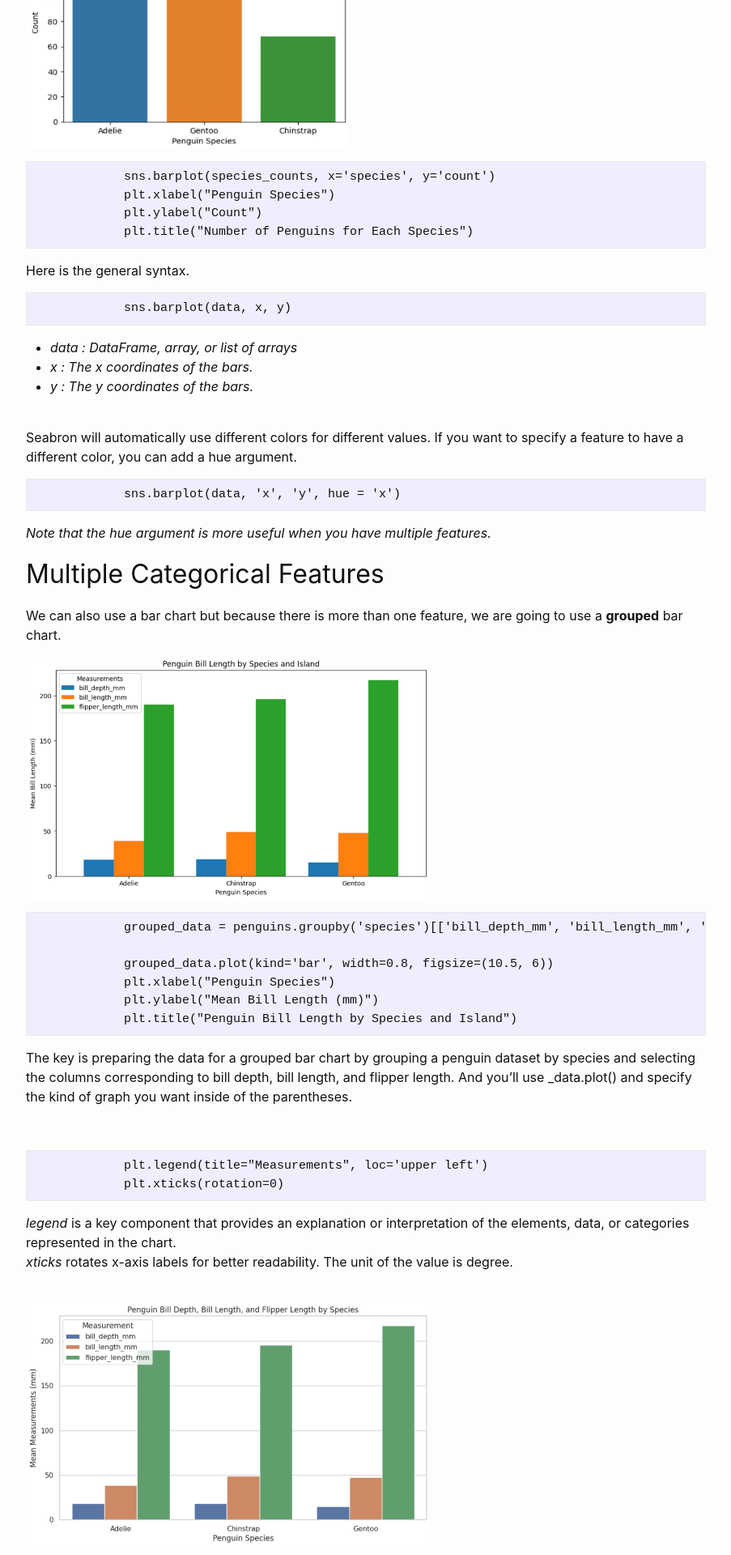
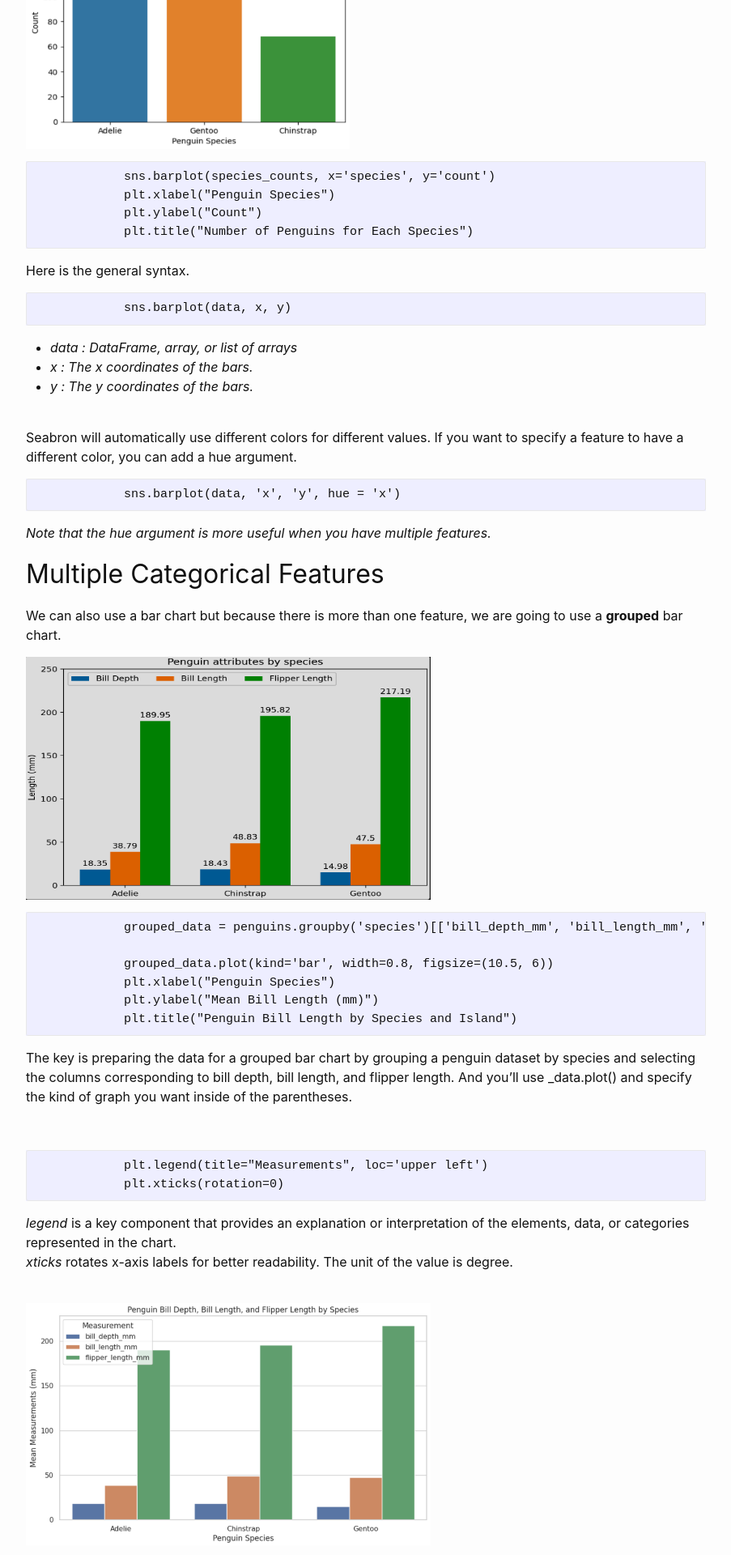
Before and after one commit to JinSadiePark/JinSadiePark.github.io, a Jekyll site: the page built from _posts/2023-09-01-first-post.md, in a window 1280 px wide. Shown: the part 2232-4152 px from the top of the page at 81% size, without its empty margins (188-1091 px from the left). Built offline with Jekyll 4.4.1, drawn with Linux system fonts in a browser that asks for light colours; comment, search, counter and statistics services are not loaded.

Commit message:
Update 2023-09-01-first-post.md

```diff
--- a/_posts/2023-09-01-first-post.md
+++ b/_posts/2023-09-01-first-post.md
@@ -50,13 +50,13 @@ In this case, however, you can't have multiple colors. If you want different col
               penguin_bar[2].set_color('tomato')
 
 _You can google for the matplotlib color options._<br>
-<img src="https://github.com/JinSadiePark/JinSadiePark.github.io/blob/main/_posts/Screenshot%202023-10-13%20at%205.24.55%20PM.png?raw=true" alt="Resized Image" width="400" height="300">
+<img src="https://github.com/JinSadiePark/JinSadiePark.github.io/blob/main/assets/images/Screenshot%202023-10-13%20at%205.24.55%20PM.png?raw=true" alt="Resized Image" width="400" height="300">
 <br>
 <br>
 <br>
 We can also use seaborn to create graphs.
 
-<img src="https://github.com/JinSadiePark/JinSadiePark.github.io/blob/main/_posts/Screenshot%202023-10-13%20at%207.05.23%20PM.png?raw=true" alt="Resized Image" width="400" height="300">
+<img src="https://github.com/JinSadiePark/JinSadiePark.github.io/blob/main/assets/images/Screenshot%202023-10-13%20at%207.05.23%20PM.png?raw=true" alt="Resized Image" width="400" height="300">
 <br>
 
                 sns.barplot(species_counts, x='species', y='count')
@@ -85,7 +85,7 @@ _Note that the hue argument is more useful when you have multiple features._
 ## Multiple Categorical Features
 We can also use a bar chart but because there is more than one feature, we are going to use a **grouped** bar chart.
 
-<img src="https://github.com/JinSadiePark/JinSadiePark.github.io/blob/main/_posts/Screenshot%202023-10-13%20at%208.34.29%20PM.png?raw=true" alt="Resized Image" width="500" height="300">
+<img src="https://github.com/JinSadiePark/JinSadiePark.github.io/blob/main/assets/images/Screenshot%202023-10-13%20at%208.15.57%20PM.png?raw=true" alt="Resized Image" width="500" height="300">
 <br>
 
                 grouped_data = penguins.groupby('species')[['bill_depth_mm', 'bill_length_mm', 'flipper_length_mm']].mean()
@@ -106,7 +106,7 @@ _legend_ is a key component that provides an explanation or interpretation of th
 _xticks_ rotates x-axis labels for better readability. The unit of the value is degree.
 
 <br>
-<img src="https://github.com/JinSadiePark/JinSadiePark.github.io/blob/main/_posts/Screenshot%202023-10-13%20at%209.03.46%20PM.png?raw=true" alt="Resized Image" width="500" height="300">
+<img src="https://github.com/JinSadiePark/JinSadiePark.github.io/blob/main/assets/images/Screenshot%202023-10-13%20at%209.03.46%20PM.png?raw=true" alt="Resized Image" width="500" height="300">
 <br>
 
                 grouped_data = penguins.groupby('species')[['bill_depth_mm', 'bill_length_mm', 'flipper_length_mm']].mean().reset_index()
```
